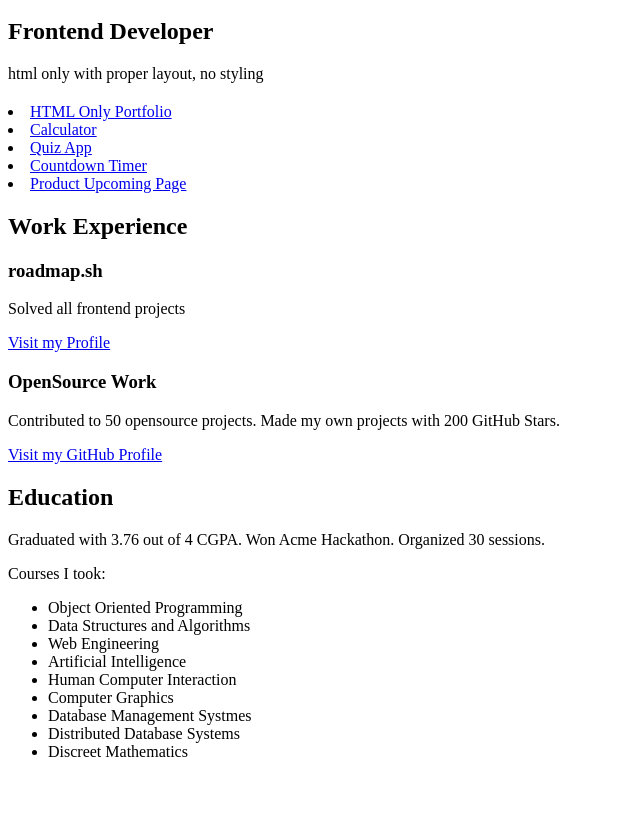
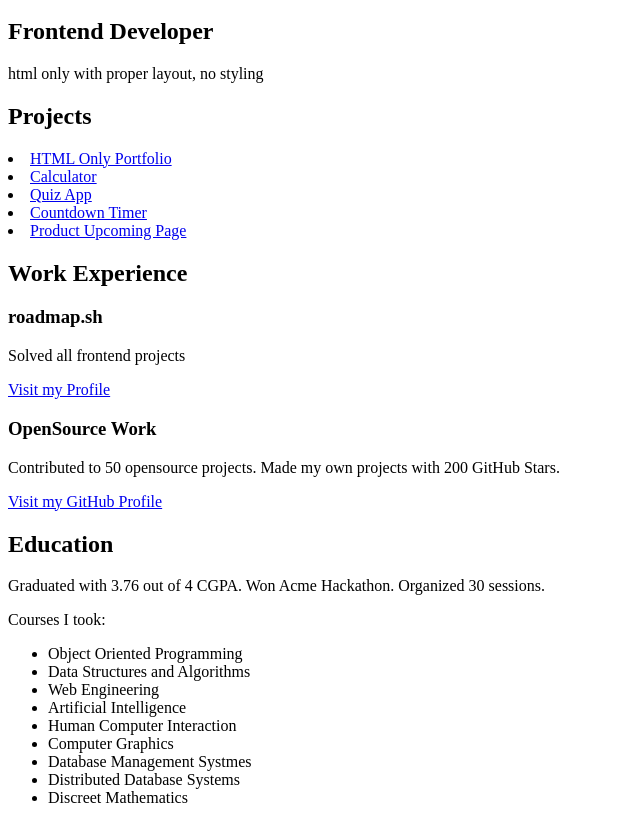
Before and after one commit to lampizio/basic-html-website, a plain HTML site: page index.html in a window 1280 px wide. Shown: the part 116-939 px from the top of the page, without its empty margins (0-640 px from the left). Before the commit the page ends 893 px from the top, so only its background shows below. Drawn offline with Linux system fonts and the light colour scheme.

Commit message:
fix: insert name to the title of projects section

```diff
--- a/index.html
+++ b/index.html
@@ -37,7 +37,7 @@
       </section>
 
       <section class="projects">
-        <h2 class="title sidebar__title"></h2>
+        <h2 class="title sidebar__title">Projects</h2>
         <nav class="menu sidebar__menu">
           <li class="menu__item">
             <a href="#" class="link menu__link">HTML Only Portfolio</a>
```
